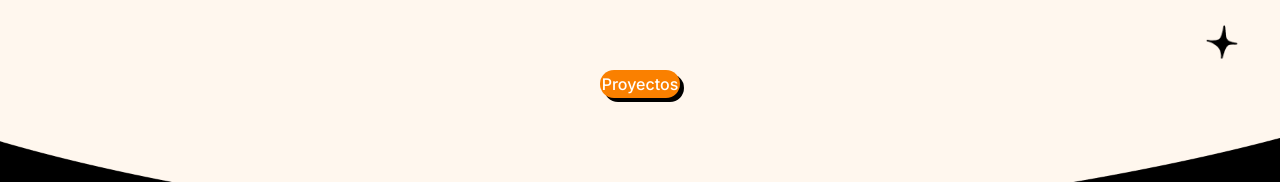
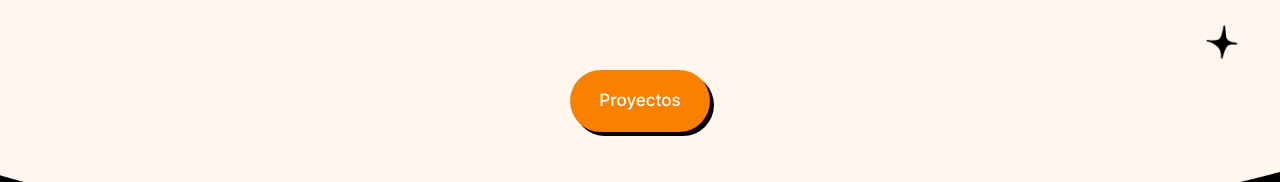
Before and after one commit to julian-rinaudo/portfolio, a React (Vite) app: page / in a window 1280 px wide. Shown: the part 461-643 px from the top of the page. Built offline with nearby package versions, Linux system fonts and the light colour scheme.

Commit message:
errores arreglados

```diff
--- a/src/commons/Btn.jsx
+++ b/src/commons/Btn.jsx
@@ -1,11 +1,11 @@
 import UseAnimations from "react-useanimations";
 import loadingv2 from "react-useanimations/lib/loading2";
 
-const Btn = ({ text, size, py, px, loading }) => {
+const Btn = ({ text, loading }) => {
   return (
     <div className="rounded-full drop-shadow-custom hover:drop-shadow-hover">
       <button
-        className={`capitalize button font-body border-[2px] border-secondary rounded-full text-[${size}px] font-medium text-white py-[${py}px] px-[${px}px] bg-secondary hover:border-[2px]
+        className={`capitalize button font-body border-[2px] border-secondary rounded-full text-[17px] font-medium text-white py-[16px] px-[27px] bg-secondary hover:border-[2px]
         hover:border-secondary hover:bg-primary hover:text-secondary hover:rounded-[1rem]`}
       >
         {loading ? <UseAnimations animation={loadingv2} /> : text}
--- a/src/components/Contact/Form.jsx
+++ b/src/components/Contact/Form.jsx
@@ -2,7 +2,7 @@ import Btn from "../../commons/Btn";
 const Form = ({ handleInputTextChange, handleSubmit, loading }) => {
   return (
     <form
-    onSubmit={handleSubmit}
+      onSubmit={handleSubmit}
       action="https://formsubmit.co/4e800379c3f49c4e513245d479a73207"
       method="POST"
       className="flex flex-col justify-center items-center gap-7 bg-card py-[51px] px-[38px] w-[500px] min-w-[300px] rounded"
@@ -33,9 +33,7 @@ const Form = ({ handleInputTextChange, handleSubmit, loading }) => {
           rows="3"
         ></textarea>
       </label>
-      <Btn
-      loading={loading}
-      text={"enviar"} size={17} py={10} px={27} />
+      <Btn loading={loading} text={"enviar"} />
       <input type="hidden" name="_next" value="http://localhost:5173/" />
       <input type="hidden" name="_captcha" value="false" />
     </form>
--- a/src/components/Home/index.jsx
+++ b/src/components/Home/index.jsx
@@ -8,7 +8,7 @@ import Carrousel from "./Carrousel";
 import ImgJs from "../../assets/pseudo.png";
 import IconStar from "../../assets/63934072b143767c6aa620f8_start-icon.svg.png";
 import ImgCarrousel from "../../assets/carrousel.png";
-import Btn from "../../commons/Btn"
+import Btn from "../../commons/Btn";
 
 const Home = () => {
   return (
@@ -68,7 +68,7 @@ const Home = () => {
       </motion.div>
       <div className="flex justify-center items-center">
         <LinkRoll to="proyects" smooth={true}>
-          <Btn text={'proyectos'} size={17} py={16} px={27} />
+          <Btn text={"proyectos"} />
         </LinkRoll>
       </div>
       <div className="flex flex-col justify-center items-center">
```
